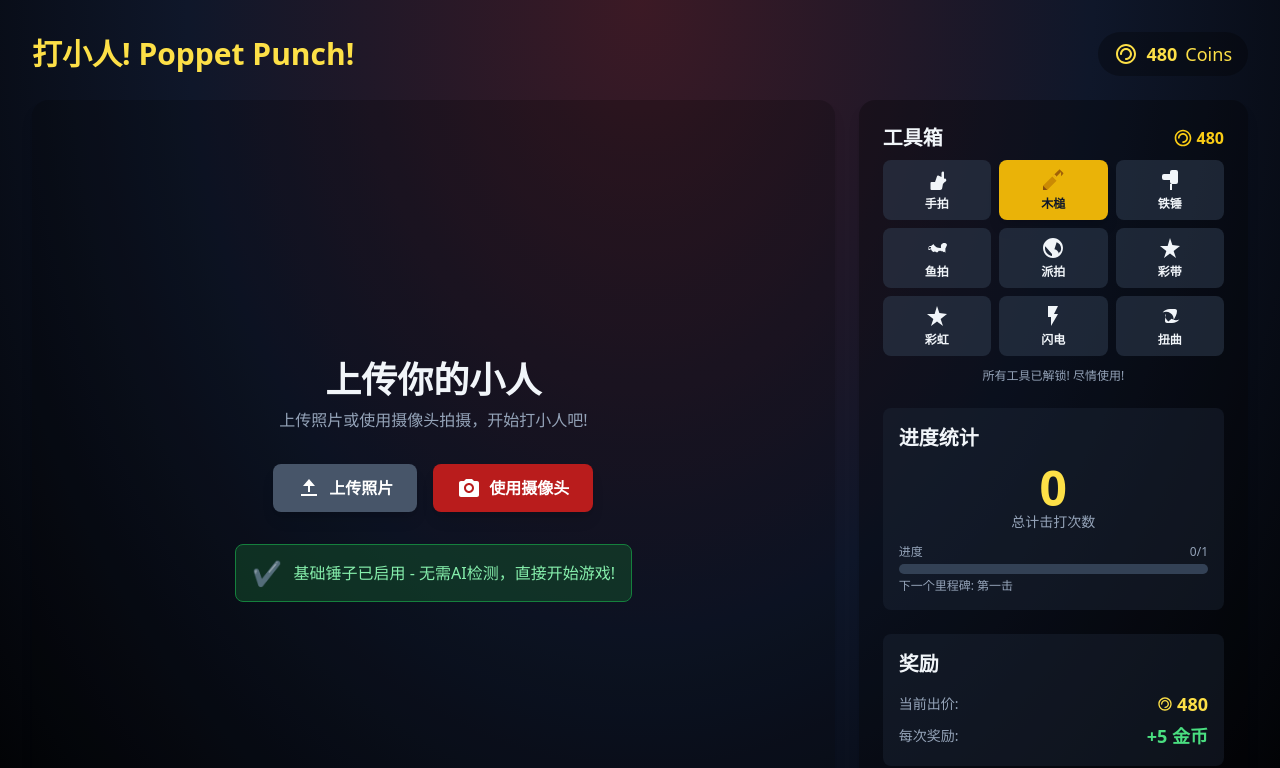
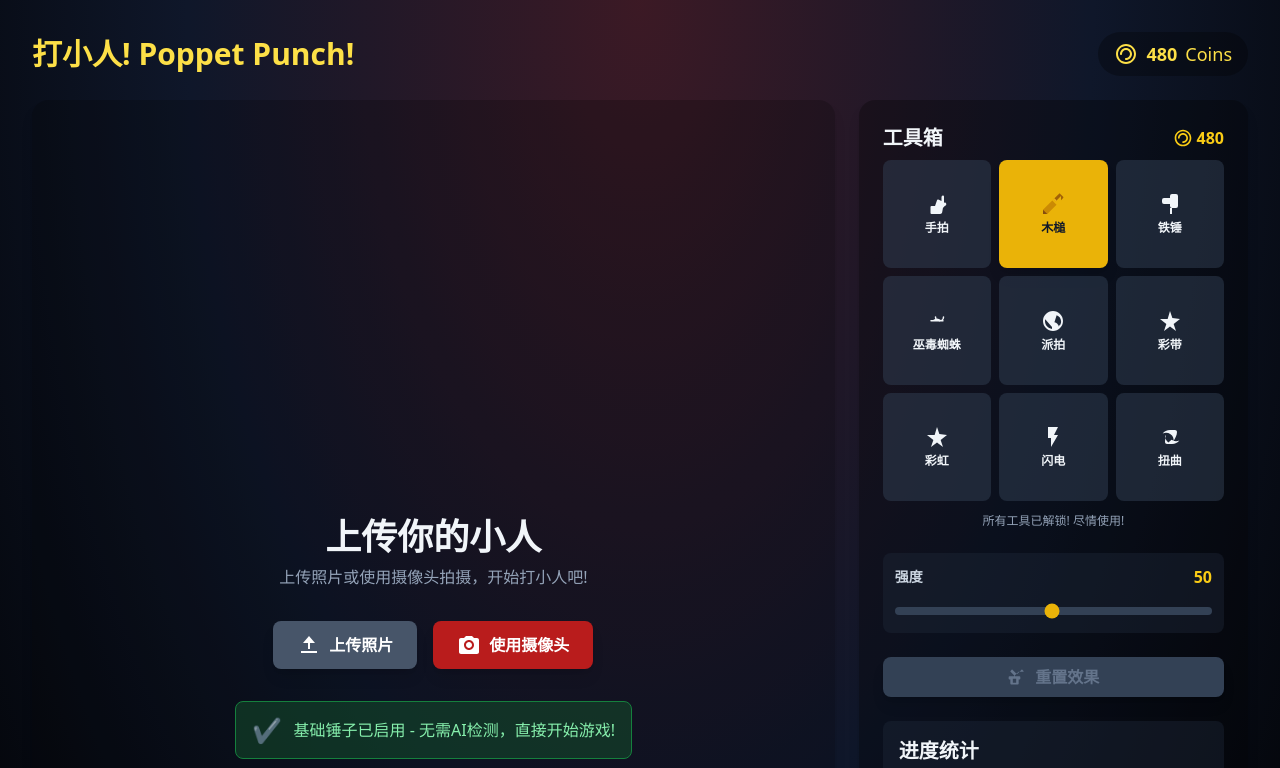
Before and after one commit to limsengwee/Poppet-Punch-3, a React (Vite) app: page / in a window 1280 px wide. Shown: the top 768 px of the page. Built offline with nearby package versions, Linux system fonts and the light colour scheme; no server answers.

Commit message:
feat: Add Voodoo Spider tool
Introduces a new "Voodoo Spider" tool that can be applied to the face. This involves adding a new `Spider` type to the application's types, a corresponding icon, and integrating it into the tool selection logic.

```diff
--- a/App.tsx
+++ b/App.tsx
@@ -1,8 +1,8 @@
 import React, { useState, useRef, useEffect, useCallback } from 'react';
-import { FaceBoundingBox, Dent } from './types';
+import { FaceBoundingBox, Dent, Spider } from './types';
 import { detectFace } from './services/geminiService';
 import {
-    MalletIcon, SpinnerIcon, UploadIcon, CameraIcon, CoinIcon, HandIcon, IronHammerIcon, FishIcon, PieIcon, SparkleIcon, LightningIcon, DistortIcon, RestartIcon
+    MalletIcon, SpinnerIcon, UploadIcon, CameraIcon, CoinIcon, HandIcon, IronHammerIcon, SpiderIcon, PieIcon, SparkleIcon, LightningIcon, DistortIcon, RestartIcon, BroomIcon
 } from './components/icons';
 
 const AnimatedMalletCursor: React.FC<{ position: { x: number, y: number } | null, visible: boolean }> = ({ position, visible }) => {
@@ -30,7 +30,7 @@ const tools = [
     { id: 'hand', name: '手拍', icon: HandIcon },
     { id: 'mallet', name: '木槌', icon: MalletIcon },
     { id: 'ironHammer', name: '铁锤', icon: IronHammerIcon },
-    { id: 'fish', name: '鱼拍', icon: FishIcon },
+    { id: 'voodooSpider', name: '巫毒蜘蛛', icon: SpiderIcon },
     { id: 'pie', name: '派拍', icon: PieIcon },
     { id: 'ribbon', name: '彩带', icon: SparkleIcon },
     { id: 'rainbow', name: '彩虹', icon: SparkleIcon },
@@ -45,6 +45,7 @@ const App: React.FC = () => {
   const [imageSrc, setImageSrc] = useState<string | null>(null);
   const [faceBox, setFaceBox] = useState<FaceBoundingBox | null>(null);
   const [dents, setDents] = useState<Dent[]>([]);
+  const [spiders, setSpiders] = useState<Spider[]>([]);
   const [isLoading, setIsLoading] = useState<boolean>(false);
   const [error, setError] = useState<string | null>(null);
 
@@ -54,6 +55,7 @@ const App: React.FC = () => {
   const [coins, setCoins] = useState<number>(480);
   const [hitCount, setHitCount] = useState<number>(0);
   const [activeTool, setActiveTool] = useState<ToolId>('mallet');
+  const [strength, setStrength] = useState<number>(50);
 
   const canvasRef = useRef<HTMLCanvasElement>(null);
   const imageRef = useRef<HTMLImageElement>(null);
@@ -68,11 +70,13 @@ const App: React.FC = () => {
     setImageSrc(null);
     setFaceBox(null);
     setDents([]);
+    setSpiders([]);
     setIsLoading(false);
     setError(null);
     setIsHoveringFace(false);
     setMousePosition(null);
     setHitCount(0);
+    setCoins(480); // Reset coins to initial value
     if(fileInputRef.current) {
       fileInputRef.current.value = "";
     }
@@ -82,6 +86,58 @@ const App: React.FC = () => {
       ctx?.clearRect(0, 0, canvas.width, canvas.height);
     }
   }, [imageSrc]);
+
+  const resetEffects = useCallback(() => {
+    setDents([]);
+    setSpiders([]);
+    setHitCount(0);
+  }, []);
+
+  const drawSpider = (ctx: CanvasRenderingContext2D, size: number) => {
+      ctx.fillStyle = '#1a1a1a';
+      ctx.strokeStyle = '#000';
+      ctx.lineWidth = size * 0.1;
+
+      // Body
+      ctx.beginPath();
+      ctx.ellipse(0, 0, size * 0.7, size, Math.PI / 2, 0, Math.PI * 2);
+      ctx.fill();
+
+      // Head
+      ctx.beginPath();
+      ctx.arc(0, size * 0.8, size * 0.5, 0, Math.PI * 2);
+      ctx.fill();
+
+      // Legs
+      const leg = (s: number, flip = false) => {
+          const m = flip ? -1 : 1;
+          ctx.beginPath();
+          ctx.moveTo(0, s * 0.2);
+          ctx.lineTo(m * s * 1.5, s * 0.5);
+          ctx.lineTo(m * s * 2, -s * 0.5);
+          ctx.stroke();
+
+          ctx.beginPath();
+          ctx.moveTo(0, -s*0.1);
+          ctx.lineTo(m * s * 1.8, -s*0.3);
+          ctx.lineTo(m * s * 2.2, -s*1.2);
+          ctx.stroke();
+
+          ctx.beginPath();
+          ctx.moveTo(0, s * 0.5);
+          ctx.lineTo(m * s * 1.2, s * 1.2);
+          ctx.lineTo(m * s * 1.8, s * 1.8);
+          ctx.stroke();
+
+          ctx.beginPath();
+          ctx.moveTo(0, -s*0.4);
+          ctx.lineTo(m * s * 1.0, -s * 1.5);
+          ctx.lineTo(m * s * 1.5, -s * 2.2);
+          ctx.stroke();
+      };
+      leg(size);
+      leg(size, true);
+  };
 
   const redrawCanvas = useCallback(() => {
     const canvas = canvasRef.current;
@@ -153,7 +209,20 @@ const App: React.FC = () => {
           ctx.stroke();
       }
     });
-  }, [dents]);
+
+    spiders.forEach(spider => {
+      const cx = offsetX + spider.x * finalWidth;
+      const cy = offsetY + spider.y * finalHeight;
+      const size = spider.size * Math.min(finalWidth, finalHeight);
+
+      ctx.save();
+      ctx.translate(cx, cy);
+      ctx.rotate(spider.rotation + Math.PI / 2); // adjust rotation to face forward
+      drawSpider(ctx, size);
+      ctx.restore();
+    });
+
+  }, [dents, spiders]);
 
   useEffect(() => {
     const image = imageRef.current;
@@ -183,11 +252,60 @@ const App: React.FC = () => {
     return () => cancelAnimationFrame(animationFrameId);
   }, [dents, redrawCanvas]);
 
+  useEffect(() => {
+    if (spiders.length === 0) return;
+    let animationFrameId: number;
+    const animate = () => {
+        setSpiders(currentSpiders => currentSpiders.map(spider => {
+            const dx = spider.targetX - spider.x;
+            const dy = spider.targetY - spider.y;
+            const dist = Math.sqrt(dx * dx + dy * dy);
+
+            let newTargetX = spider.targetX;
+            let newTargetY = spider.targetY;
+            let newSpeed = spider.speed;
+
+            if (dist < 0.04) { // Pick new target more frequently
+                if (faceBox) {
+                    newTargetX = faceBox.x + Math.random() * faceBox.width;
+                    newTargetY = faceBox.y + Math.random() * faceBox.height;
+                } else {
+                    newTargetX = Math.random();
+                    newTargetY = Math.random();
+                }
+                newSpeed = 0.002 + Math.random() * 0.003; // New random speed
+            }
+
+            const angle = Math.atan2(dy, dx);
+            const wander = (Math.random() - 0.5) * 0.4;
+            const newRotation = angle + wander;
+
+            const newX = spider.x + Math.cos(newRotation) * newSpeed;
+            const newY = spider.y + Math.sin(newRotation) * newSpeed;
+
+            return {
+                ...spider,
+                x: newX,
+                y: newY,
+                rotation: newRotation,
+                targetX: newTargetX,
+                targetY: newTargetY,
+                speed: newSpeed
+            };
+        }));
+        animationFrameId = requestAnimationFrame(animate);
+    };
+    animationFrameId = requestAnimationFrame(animate);
+    return () => cancelAnimationFrame(animationFrameId);
+  }, [spiders.length, faceBox]);
+
+
   const runFaceDetection = useCallback(async (file: File) => {
     setIsLoading(true);
     setError(null);
     setFaceBox(null);
     setDents([]);
+    setSpiders([]);
     setHitCount(0);
     const reader = new FileReader();
     reader.readAsDataURL(file);
@@ -230,11 +348,11 @@ const App: React.FC = () => {
   };
 
   const handleCanvasClick = (event: React.MouseEvent<HTMLCanvasElement>) => {
-    if (activeTool !== 'mallet') return;
+    const pos = getPosOnImage(event);
+    if (!pos || !imageSrc || isLoading) return;
 
-    const pos = getPosOnImage(event);
     const ctx = canvasRef.current?.getContext('2d');
-    if (!pos || !ctx) return;
+    if (!ctx) return;
 
     let canHit = false;
     if (faceBox) {
@@ -243,22 +361,46 @@ const App: React.FC = () => {
         if (x >= faceX && x <= faceX + faceW && y >= faceY && y <= faceY + faceH) {
             canHit = true;
         }
-    } else if (imageSrc && !isLoading) {
-        canHit = true; // Allow hitting anywhere if no face detected or detection was skipped
+    } else {
+        canHit = true;
     }
 
-    if (canHit) {
+    if (!canHit) return;
+
+    if (activeTool === 'mallet') {
         const pixelData = ctx.getImageData(pos.absoluteX, pos.absoluteY, 1, 1).data;
         const [r, g, b] = pixelData;
         const shadowColor = `rgba(${Math.max(0, r-50)}, ${Math.max(0, g-50)}, ${Math.max(0, b-50)}, 0.5)`;
         const highlightColor = `rgba(${Math.min(255, r+50)}, ${Math.min(255, g+50)}, ${Math.min(255, b+50)}, 0.5)`;
+
+        const baseRadius = 0.01 + (strength / 100) * 0.04;
+        const randomFactor = Math.random() * 0.01;
+
         const newDent: Dent = {
             x: pos.x, y: pos.y,
-            radius: (Math.random() * 0.03) + 0.02,
+            radius: baseRadius + randomFactor,
             rotation: Math.random() * Math.PI * 2,
             shadowColor, highlightColor, createdAt: performance.now(),
         };
         setDents(prevDents => [...prevDents, newDent]);
+        setHitCount(prev => prev + 1);
+        setCoins(prev => prev + 5);
+    } else if (activeTool === 'voodooSpider') {
+        const baseSize = 0.005 + (strength / 100) * 0.02;
+        const randomFactor = Math.random() * 0.005;
+
+        const newSpider: Spider = {
+            id: performance.now(),
+            x: pos.x,
+            y: pos.y,
+            size: baseSize + randomFactor,
+            rotation: Math.random() * Math.PI * 2,
+            speed: 0.002 + Math.random() * 0.003,
+            targetX: faceBox ? faceBox.x + Math.random() * faceBox.width : Math.random(),
+            targetY: faceBox ? faceBox.y + Math.random() * faceBox.height : Math.random(),
+            createdAt: performance.now(),
+        };
+        setSpiders(prev => [...prev, newSpider]);
         setHitCount(prev => prev + 1);
         setCoins(prev => prev + 5);
     }
@@ -267,10 +409,12 @@ const App: React.FC = () => {
   const handleMouseMove = (event: React.MouseEvent<HTMLDivElement>) => {
     const rect = event.currentTarget.getBoundingClientRect();
     setMousePosition({ x: event.clientX - rect.left, y: event.clientY - rect.top });
+
     if (activeTool !== 'mallet') {
       setIsHoveringFace(false);
       return;
     }
+
     const pos = getPosOnImage(event);
     if (pos && (faceBox || !isLoading)) { // Hover is active if facebox exists, or if no loading and just an image
       let isHovering = false;
@@ -289,12 +433,18 @@ const App: React.FC = () => {
 
   const triggerFileInput = () => fileInputRef.current?.click();
 
+  const getCursor = () => {
+      if (activeTool === 'mallet' && isHoveringFace) return 'none';
+      if (activeTool === 'voodooSpider' && imageSrc) return 'crosshair';
+      return 'default';
+  }
+
   const ToolButton: React.FC<{tool: typeof tools[number]}> = ({ tool }) => {
     const isActive = activeTool === tool.id;
     return (
         <button
             onClick={() => setActiveTool(tool.id)}
-            className={`flex flex-col items-center justify-center p-2 rounded-lg transition-all duration-200 ${
+            className={`flex flex-col items-center justify-center p-2 rounded-lg transition-all duration-200 aspect-square ${
                 isActive ? 'bg-yellow-500 text-slate-900 shadow-lg' : 'bg-slate-700/50 hover:bg-slate-600/50'
             }`}
             aria-label={tool.name}
@@ -344,7 +494,7 @@ const App: React.FC = () => {
                       className="relative w-full h-full rounded-lg overflow-hidden bg-slate-900/50"
                       onMouseMove={handleMouseMove}
                       onMouseLeave={() => { setIsHoveringFace(false); setMousePosition(null); }}
-                      style={{ cursor: isHoveringFace ? 'none' : 'default' }}
+                      style={{ cursor: getCursor() }}
                     >
                         <img ref={imageRef} src={imageSrc} alt="Uploaded" className="w-full h-full object-contain block opacity-0 pointer-events-none" />
                         <canvas ref={canvasRef} className="absolute top-0 left-0 w-full h-full" onClick={handleCanvasClick} />
@@ -376,6 +526,31 @@ const App: React.FC = () => {
                     <p className="text-xs text-slate-400 text-center mt-3">所有工具已解锁! 尽情使用!</p>
                 </div>
 
+                <div id="strength-slider" className="bg-slate-800/40 p-3 rounded-lg">
+                    <div className="flex justify-between items-center mb-2 text-sm">
+                        <label htmlFor="strength" className="font-bold text-slate-300">强度</label>
+                        <span className="font-bold text-yellow-400 text-base">{strength}</span>
+                    </div>
+                    <input
+                        id="strength"
+                        type="range"
+                        min="1"
+                        max="100"
+                        value={strength}
+                        onChange={(e) => setStrength(Number(e.target.value))}
+                        className="w-full h-2 bg-slate-700 rounded-lg appearance-none cursor-pointer accent-yellow-500"
+                    />
+                </div>
+
+                <button
+                    onClick={resetEffects}
+                    disabled={dents.length === 0 && spiders.length === 0}
+                    className="w-full flex items-center justify-center gap-2 px-4 py-2 bg-slate-600 text-white font-bold rounded-lg hover:bg-slate-500 transition-colors duration-300 shadow-lg disabled:bg-slate-700 disabled:text-slate-500 disabled:cursor-not-allowed"
+                >
+                    <BroomIcon className="w-5 h-5" />
+                    重置效果
+                </button>
+
                 <div id="progress-stats" className="bg-slate-800/40 p-4 rounded-lg">
                     <h3 className="text-xl font-bold mb-3">进度统计</h3>
                     <div className="text-center mb-3">
@@ -406,10 +581,12 @@ const App: React.FC = () => {
                     </div>
                 </div>
 
-                <button onClick={resetState} className="w-full mt-auto flex items-center justify-center gap-2 px-6 py-3 bg-red-800 text-white font-bold rounded-lg hover:bg-red-700 transition-colors duration-300 shadow-lg">
-                    <RestartIcon className="w-6 h-6" />
-                    重新开始
-                </button>
+                <div className="mt-auto flex flex-col gap-2">
+                    <button onClick={resetState} className="w-full flex items-center justify-center gap-2 px-6 py-3 bg-red-800 text-white font-bold rounded-lg hover:bg-red-700 transition-colors duration-300 shadow-lg">
+                        <RestartIcon className="w-6 h-6" />
+                        重新开始
+                    </button>
+                </div>
             </aside>
         </main>
       </div>
--- a/components/icons.tsx
+++ b/components/icons.tsx
@@ -59,9 +59,9 @@ export const IronHammerIcon: React.FC<React.SVGProps<SVGSVGElement>> = (props) =
   </svg>
 );
 
-export const FishIcon: React.FC<React.SVGProps<SVGSVGElement>> = (props) => (
+export const SpiderIcon: React.FC<React.SVGProps<SVGSVGElement>> = (props) => (
   <svg xmlns="http://www.w3.org/2000/svg" viewBox="0 0 24 24" fill="currentColor" {...props}>
-    <path d="M21.9,8.5c-0.3-0.8-1-1.3-1.8-1.5c-1.3-0.3-2.6,0.2-3.4,1.1c-0.8,0.9-1,2.1-0.6,3.3C16,12,15,12,15,12 C10.6,12,9,8.8,9,8.8S8.8,8.1,8,8.4C7.1,8.7,6,10,6,10c0,0-1.4-0.1-2.2,0.7C3,11.5,3,12.3,3,12.3c0,0.1,0,0.1,0,0.2 C3,13.4,3.7,14,4.5,14S6,13,6,13c0,0,0.3,1.4,1.3,2.2C8.2,16,9.5,16,9.5,16c0.1,0,0.2-1.2,0.2-1.2c0.1,0.5,0.8,1.3,1.6,1.4 C12.3,16.4,13,16,13,16c0,0,0.1-0.9,0.7-1.1c0.6-0.2,1.2,0.4,1.2,0.4s0.6-0.6,1.1-0.5c0.5,0.1,0.7,0.7,0.7,0.7s0.5-0.5,1-0.2 c0.5,0.3,0.6,1,0.6,1s0.5-0.6,1.2-0.4c0.7,0.2,0.9,1,0.9,1v-4.5C22.1,9.4,22.1,8.9,21.9,8.5z M6,12c0,0-0.5,0.8-1.5,0.8 S3.2,12.4,3.1,12.3C3.2,12,3.6,11.5,4,11.2C4.7,10.7,6,11,6,11V12z" />
+    <path d="M19.25 8a.75.75 0 0 0-1.5 0 3.25 3.25 0 0 1-6.5 0 .75.75 0 0 0-1.5 0 4.75 4.75 0 0 0 9.5 0ZM18 12.5a.75.75 0 0 0 0-1.5h-2.14a6.02 6.02 0 0 0-7.72 0H6a.75.75 0 0 0 0 1.5h2.2c.2 1.03.62 2 . whopping.25 2.89V18a.75.75 0 0 0 1.5 0v-2.1a4.52 4.52 0 0 1 4.58 0V18a.75.75 0 0 0 1.5 0v-2.61c.63-.88 1.06-1.86 1.26-2.89H18Z"/>
   </svg>
 );
 
@@ -94,3 +94,9 @@ export const RestartIcon: React.FC<React.SVGProps<SVGSVGElement>> = (props) => (
     <path d="M12 4C7.58 4 4 7.58 4 12s3.58 8 8 8 8-3.58 8-8-3.58-8-8-8zm0 14c-3.31 0-6-2.69-6-6s2.69-6 6-6 6 2.69 6 6-2.69 6-6 6zm-1-8v4h2v-4h3l-4-4-4 4h3z"></path>
   </svg>
 );
+
+export const BroomIcon: React.FC<React.SVGProps<SVGSVGElement>> = (props) => (
+  <svg xmlns="http://www.w3.org/2000/svg" viewBox="0 0 24 24" fill="currentColor" {...props}>
+    <path d="M19.78 5.64c.26-.26.26-.68 0-.94l-1.41-1.41c-.26-.26-.68-.26-.94 0L12 8.69 6.57 3.29c-.26-.26-.68-.26-.94 0L4.22 4.7c-.26.26-.26.68 0 .94L9.62 11H3c-.55 0-1 .45-1 1v2c0 .55.45 1 1 1h1v5c0 .55.45 1 1 1h8c.55 0 1-.45 1-1v-5h1c.55 0 1-.45 1-1v-2c0-.55-.45-1-1-1h-6.62l5.4-5.36zM7 19v-5h4v5H7z" />
+  </svg>
+);
```
Also changed, not shown: types.ts (+12 -0 lines).
